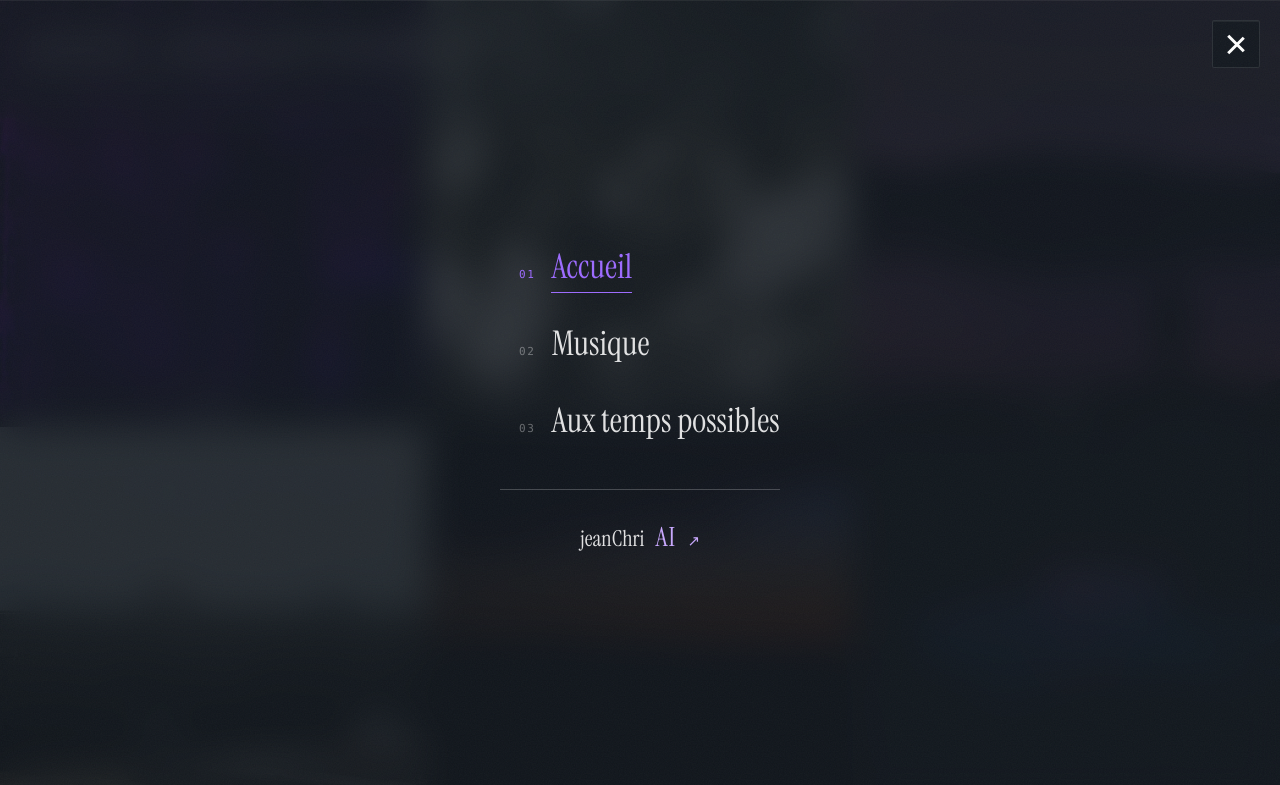
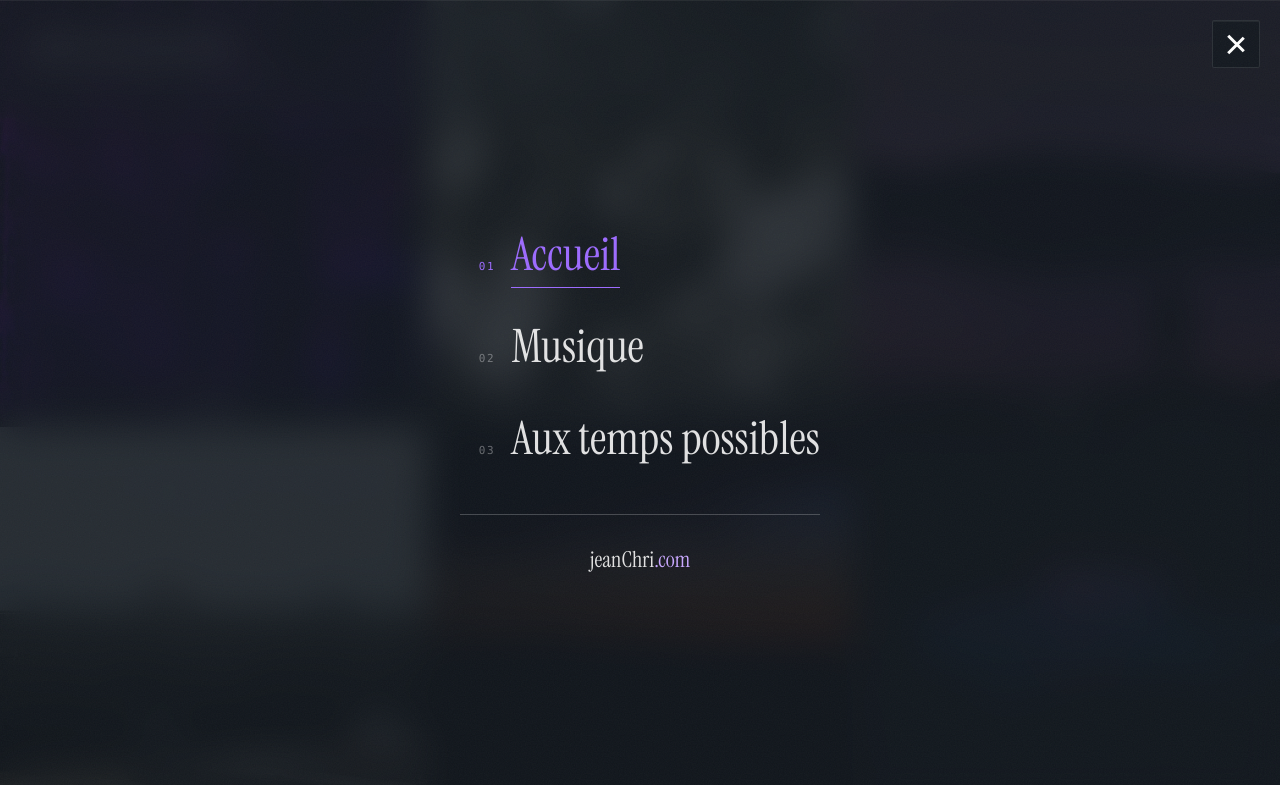
Before and after one commit to soloofboom/jeanchri-vitrine, a plain HTML site: page index.html in a window 1280 px wide. Both pictures are taken after a click on the button "Ouvrir le menu". Shown: the top 785 px of the page. Drawn offline with Linux system fonts and the light colour scheme.

Commit message:
feat(identite): titre « alibi de jeanChri », signature jeanChri.com et SEO aligné
Le titre du site devient « alibi de jeanChri » (Roboto 700, à gauche).
La sortie « jeanChri AI » du menu laisse place à la signature jeanChri.com,
dont seul le « .com » est mauve ; le lien AI reste dans le pied de page.
Les trois entrées de menu passent de 26–34 px à 32–46 px, et le titre
d'onglet, og/twitter reprennent le nouveau nom sur les 4 pages.

Co-Authored-By: Claude Sonnet 5 <noreply@anthropic.com>

```diff
--- a/assets/style.css
+++ b/assets/style.css
@@ -60,10 +60,10 @@
   --police-mono: ui-monospace, "SF Mono", Menlo, monospace;
   /* titre du site : Roboto 700 conservé d'avant la refonte, à la demande */
   --police-entete: "Roboto", "Inter", system-ui, -apple-system, sans-serif;
-  /* mauve du logotype « AI » dans le menu */
-  --mauve-ai: #c9a8ff;
+  /* mauve de la terminaison « .com » dans le menu */
+  --mauve: #c9a8ff;
   --titre-1: clamp(32px, 4vw, 44px);     /* h1 de page */
-  --titre-menu: clamp(26px, 3vw, 34px);  /* entrees de menu */
+  --titre-menu: clamp(32px, 4vw, 46px);  /* entrees de menu */
   --corps: 16px;
   --interligne: 1.75;
   --micro: 11px;
@@ -364,19 +364,16 @@ body.menu-ouvert .dt-main-menu li a[aria-current="page"] { color: var(--filet-ac
 
 body.menu-ouvert { overflow: hidden; }
 
-/* entrée de sortie : l'alibi ai.jeanchri.com, autre site */
+/* signature du site : le domaine, sous un filet de séparation. */
 .dt-main-menu li.menu-sortie {
   margin-top: 30px;
   padding-top: 26px;
   border-top: 1px solid var(--filet);
 }
 
-/* Sortie vers ai.jeanchri.com : plus de pastille monospace, un vrai lien
-   textuel « jeanChri AI ↗ » dont seul le « AI » porte la couleur. */
+/* Lien textuel « jeanChri.com » : seul le « .com » porte la couleur. */
 .dt-main-menu li.menu-sortie a {
-  display: inline-flex;
-  align-items: baseline;
-  gap: 11px;
+  display: inline-block;
   padding: 4px 0;
   border: 0;
   background: none;
@@ -390,29 +387,16 @@ body.menu-ouvert { overflow: hidden; }
 
 .dt-main-menu li.menu-sortie .menu-marque { color: inherit; }
 
-/* « AI » est mis en evidence par la couleur ET par la taille : a taille egale
-   il se lisait comme la fin du mot. */
-.dt-main-menu li.menu-sortie .menu-ai {
-  color: var(--mauve-ai);
-  font-size: 1.2em;
-  letter-spacing: .05em;
+.dt-main-menu li.menu-sortie .menu-ext {
+  color: var(--mauve);
   transition: color var(--duree) var(--courbe);
 }
 
 .dt-main-menu li.menu-sortie a::after { display: none; }
 
-.dt-main-menu li.menu-sortie a i {
-  font-style: normal;
-  font-size: 15px;
-  line-height: 1;
-  color: var(--mauve-ai);
-  transition: transform var(--duree) var(--courbe);
-}
-
 @media (hover: hover) and (pointer: fine) {
   .dt-main-menu li.menu-sortie a:hover { color: #fff; }
-  .dt-main-menu li.menu-sortie a:hover .menu-ai { color: #e6d9ff; }
-  .dt-main-menu li.menu-sortie a:hover i { transform: translate(2px, -2px); }
+  .dt-main-menu li.menu-sortie a:hover .menu-ext { color: #e6d9ff; }
 }
 
 /* ===== Galerie accueil ===== */
--- a/index.html
+++ b/index.html
@@ -3,14 +3,14 @@
 <head>
 <meta charset="UTF-8">
 <meta name="viewport" content="width=device-width, initial-scale=1">
-<title>jeanChri _ artiste multi-disciplinaire – Idées nées jamais de nulle part</title>
+<title>alibi de jeanChri – Idées nées jamais de nulle part</title>
 <meta name="description" content="jeanChri, artiste multi-disciplinaire — idées nées jamais de nulle part. Photographies, musique et projet Aux temps possibles.">
 <link rel="canonical" href="https://jeanchri.com/">
 <!-- Aperçu des partages : carte 1200x630 (images/partage.jpg) -->
 <meta property="og:type" content="website">
-<meta property="og:site_name" content="jeanChri _ artiste multi-disciplinaire">
+<meta property="og:site_name" content="alibi de jeanChri">
 <meta property="og:locale" content="fr_FR">
-<meta property="og:title" content="jeanChri _ artiste multi-disciplinaire – Idées nées jamais de nulle part">
+<meta property="og:title" content="alibi de jeanChri – Idées nées jamais de nulle part">
 <meta property="og:description" content="jeanChri, artiste multi-disciplinaire — idées nées jamais de nulle part. Photographies, musique et projet Aux temps possibles.">
 <meta property="og:url" content="https://jeanchri.com/">
 <meta property="og:image" content="https://jeanchri.com/images/partage.jpg">
@@ -18,7 +18,7 @@
 <meta property="og:image:height" content="630">
 <meta property="og:image:alt" content="Création — visuel du site jeanChri">
 <meta name="twitter:card" content="summary_large_image">
-<meta name="twitter:title" content="jeanChri _ artiste multi-disciplinaire – Idées nées jamais de nulle part">
+<meta name="twitter:title" content="alibi de jeanChri – Idées nées jamais de nulle part">
 <meta name="twitter:description" content="jeanChri, artiste multi-disciplinaire — idées nées jamais de nulle part. Photographies, musique et projet Aux temps possibles.">
 <meta name="twitter:image" content="https://jeanchri.com/images/partage.jpg">
 <meta name="theme-color" content="#1e262e">
@@ -26,7 +26,7 @@
 <link rel="preconnect" href="https://fonts.googleapis.com">
 <link rel="preconnect" href="https://fonts.gstatic.com" crossorigin>
 <link href="https://fonts.googleapis.com/css2?family=Instrument+Serif:ital@0;1&family=Inter:wght@300;400;500;600&family=Roboto:wght@700&display=swap" rel="stylesheet">
-<link rel="stylesheet" href="assets/style.css?v=9788dafd">
+<link rel="stylesheet" href="assets/style.css?v=04e5a034">
 <script type="application/ld+json">
 {
   "@context": "https://schema.org",
@@ -49,7 +49,7 @@
 <div class="toile" aria-hidden="true"></div>
 
 <header class="site-header">
-	<h1 class="site-title"><a href="./">jeanChri _ artiste multi-disciplinaire</a></h1>
+	<h1 class="site-title"><a href="./">alibi de jeanChri</a></h1>
 	<p class="site-description">Idées nées jamais de nulle part</p>
 </header>
 
@@ -59,8 +59,8 @@
 		<li><a href="jeanchri-musique/">Musique</a></li>
 		<li><a href="aux-temps-possibles/">Aux temps possibles</a></li>
 		<li class="menu-sortie">
-			<a href="https://ai.jeanchri.com/" target="_blank" rel="noopener" aria-label="jeanChri AI — site ai.jeanchri.com, nouvel onglet">
-				<span class="menu-marque">jeanChri</span> <span class="menu-ai">AI</span><i aria-hidden="true">↗</i>
+			<a href="./" aria-label="jeanChri.com — accueil du site">
+				<span class="menu-marque">jeanChri<span class="menu-ext">.com</span></span>
 			</a>
 		</li>
 	</ul>
```
Also changed, not shown: aux-temps-possibles/index.html (+8 -8 lines), jeanchri-musique/index.html (+8 -8 lines), portfolio/index.html (+8 -8 lines).
